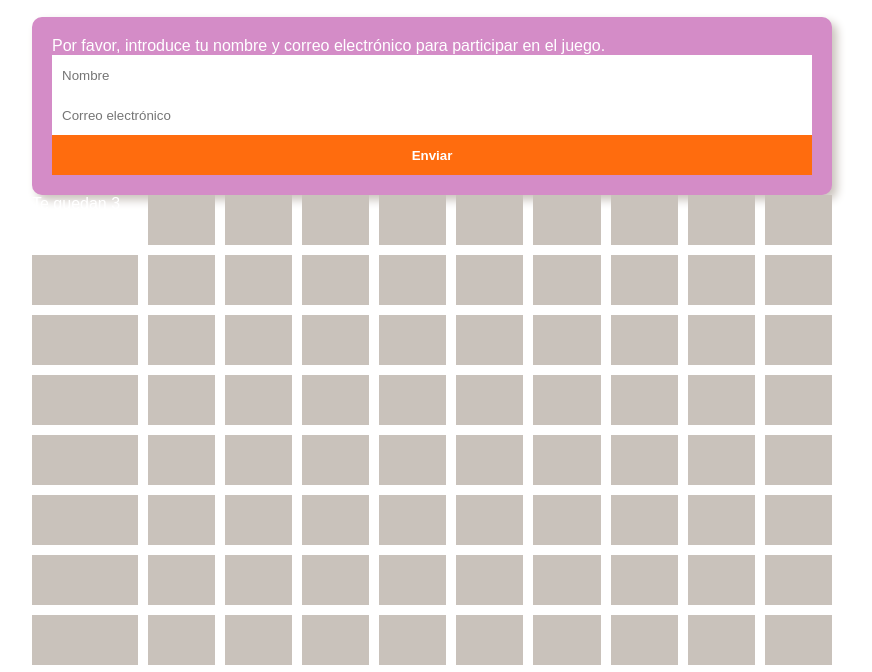
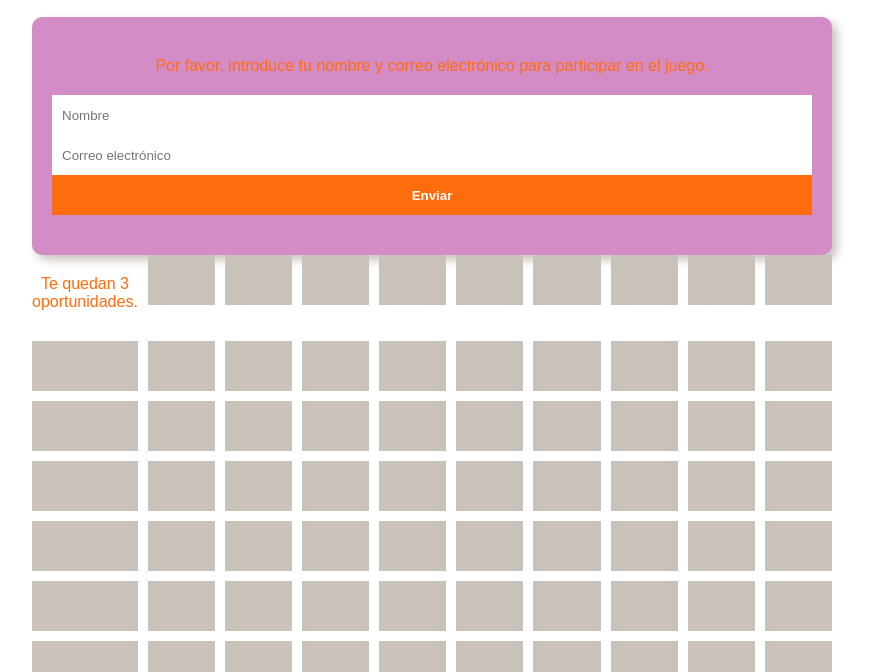
Before and after one commit to amp0410/intento-7, a plain HTML site: page index.html in a window 1280 px wide. Shown: the part 116-788 px from the top of the page, without its empty margins (208-1080 px from the left). Drawn offline with Linux system fonts and the light colour scheme.

Commit message:
Update style.css

```diff
--- a/style.css
+++ b/style.css
@@ -50,7 +50,10 @@ button {
 }
 
 p {
-  color: white;
+  color: #ff6c0e;
+  text-align: center;
+  margin-bottom: 20px;
+  margin-top: 20px;
 }
 
 .grid {
```
